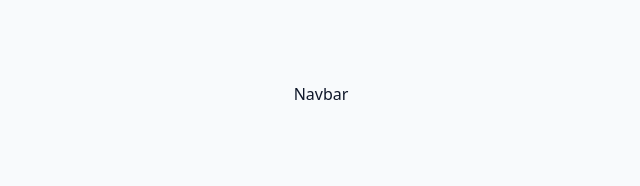
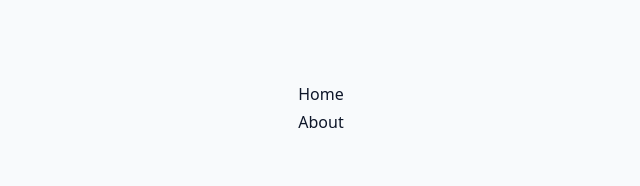
Before and after one commit to emmeiwhite/advanced-react-2024, a React (Vite) app: page / in a window 1280 px wide. Shown: the top 186 px of the page, without its empty margins (319-959 px from the left). Built offline with nearby package versions, Linux system fonts and the light colour scheme.

Commit message:
index.jsx and Named exports saves many lines of code. Other Folder Structure option

```diff
--- a/src/App.jsx
+++ b/src/App.jsx
@@ -1,9 +1,11 @@
-import Starter from './../src/tutorial/02-useEffect/starter/05-cleanup-function'
-import Navbar from './tutorial/04-project-structure/starter/Navbar'
+// import Starter from './../src/tutorial/02-useEffect/starter/05-cleanup-function'
+
+import { Home, About } from './tutorial/04-project-structure/starter/Pages'
 function App() {
   return (
     <div className="container">
-      <Navbar />
+      <Home />
+      <About />
     </div>
   )
 }
--- /dev/null
+++ b/src/tutorial/04-project-structure/starter/Pages/About.jsx
@@ -0,0 +1,3 @@
+export default function About() {
+  return <div>About</div>
+}
--- /dev/null
+++ b/src/tutorial/04-project-structure/starter/Pages/Home.jsx
@@ -0,0 +1,3 @@
+export default function Home() {
+  return <div>Home</div>
+}
--- /dev/null
+++ b/src/tutorial/04-project-structure/starter/Pages/index.jsx
@@ -0,0 +1,4 @@
+import Home from './Home'
+import About from './About'
+
+export { About, Home }
```
